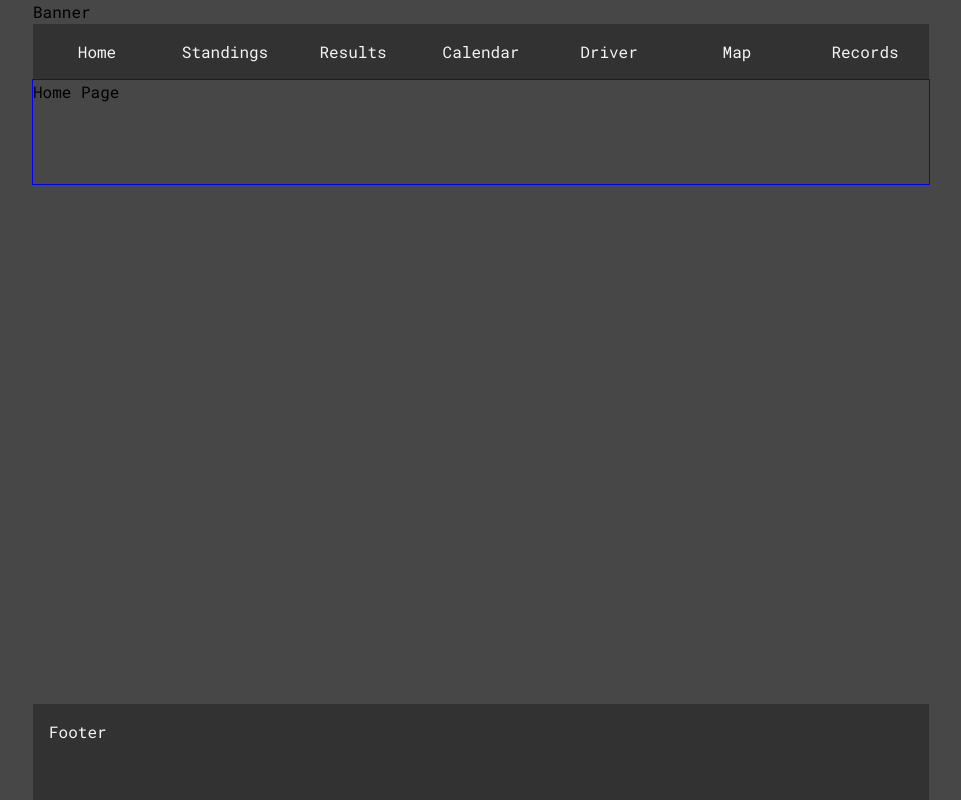
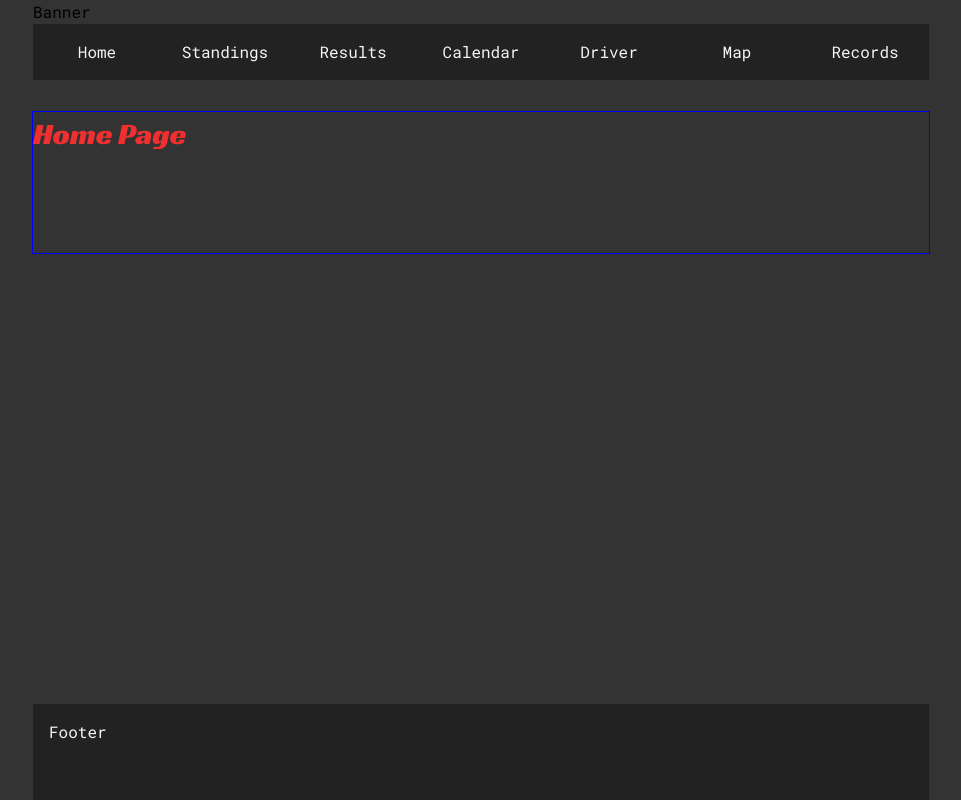
Before and after one commit to pawel975/-sBinallaRacingLeaguePage, a React app: page / in a window 1280 px wide. Shown: the whole page, without its empty margins (159-1120 px from the left). Built offline with nearby package versions, Linux system fonts and the light colour scheme.

Commit message:
colors updates

```diff
--- a/src/components/_variables.scss
+++ b/src/components/_variables.scss
@@ -1,10 +1,10 @@
 @import url('https://fonts.googleapis.com/css2?family=Racing+Sans+One&family=Roboto+Mono&display=swap');
 
 // colors
-$clr-Dark: rgb(71, 71, 71);
-$clr-VeryDark: rgb(50,50,50);
+$clr-Dark: #333;
+$clr-VeryDark: #222;
 $clr-Light: rgb(245, 245, 245);
-$clr-Contrast: rgb(216, 27, 27);
+$clr-Contrast: rgb(240, 48, 48);
 
 // fonts
 $ff-Casual: 'Roboto Mono', monospace;
--- a/src/components/app/App.scss
+++ b/src/components/app/App.scss
@@ -94,8 +94,9 @@ select {
     background-color: variables.$clr-Dark;
 
     #content-wrapper{
+        margin-block: 2rem;
         width:100%;
         outline: 1px solid blue;
-        padding-bottom: 5em;
+        padding-bottom: 6em;
     }
 }
--- a/src/components/home/Home.js
+++ b/src/components/home/Home.js
@@ -1,9 +1,10 @@
 import React from "react";
+import '../home/home.scss';
 
 const Home = () => {
     return(
         <>
-            <div>Home Page</div>
+            <div id="main-home">Home Page</div>
         </>
     )
 }
--- /dev/null
+++ b/src/components/home/home.scss
@@ -0,0 +1,7 @@
+@use '../variables';
+
+#main-home {
+    font-size: variables.$fs-500;
+    color: variables.$clr-Contrast;
+    font-family: variables.$ff-Headers;
+}
--- a/src/components/nav/nav.scss
+++ b/src/components/nav/nav.scss
@@ -17,7 +17,7 @@ nav {
 
         &:hover {
             background-color: variables.$clr-Contrast;
-            transition: 0.2s;
+            transition: .3s;
         }
     }
 
```
